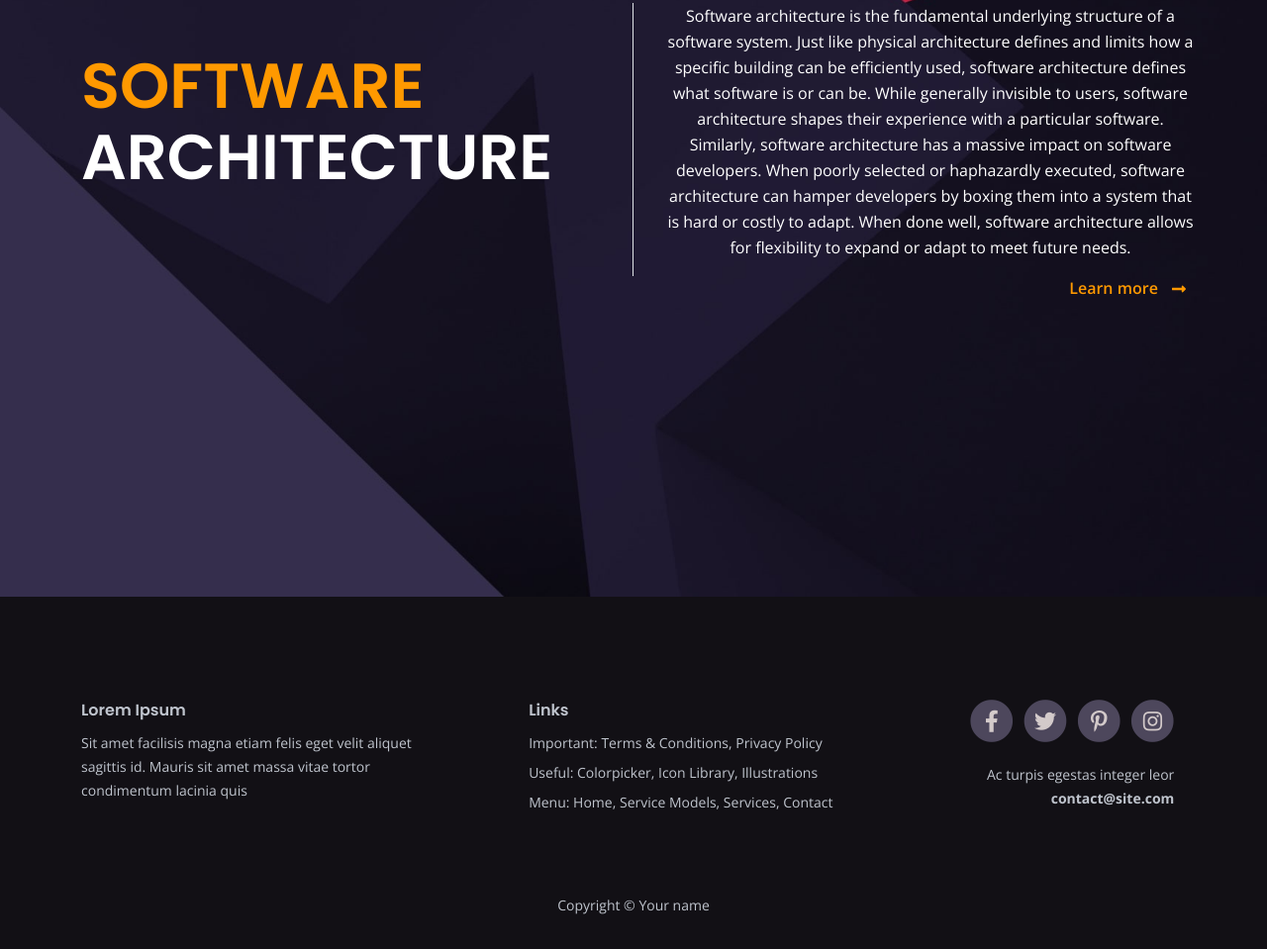
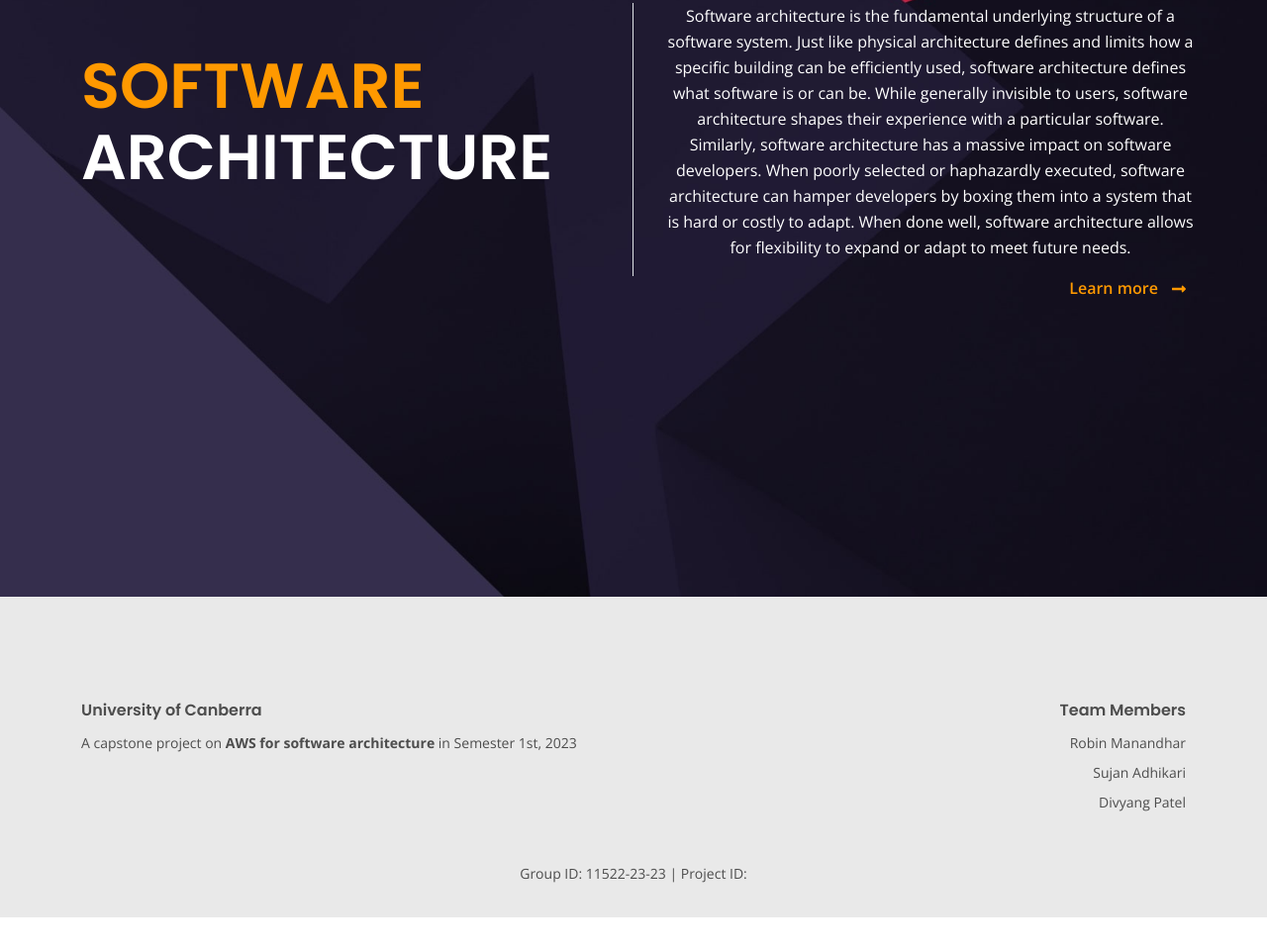
Before and after one commit to rbynmndr/capstoneproject, a plain HTML site: page index.html in a window 1280 px wide. Shown: the part 197-1156 px from the top of the page at 99% size. After the commit the page ends 1124 px from the top, so only its background shows below. Drawn offline with nearby package versions, Linux system fonts and the light colour scheme.

Commit message:
footer changes and remove unused code

```diff
--- a/css/styles.css
+++ b/css/styles.css
@@ -512,55 +512,26 @@ a:hover {
 .footer {
 	padding-top: 6.5rem;
 	padding-bottom: 2rem;
-	background-color: #121015;
+	background-color: #e9e9e9;
 }
 
 .footer a {
 	text-decoration: none;
 }
 
-.footer .footer-col {
-	margin-bottom: 3rem;
-}
-
 .footer h6 {
 	margin-bottom: 0.625rem;
-	color: #bfc4cd;
+	color: #4d4d4d;
 }
 
 .footer p,
 .footer a,
 .footer ul {
-	color: #bfc4cd;
+	color: #4d4d4d;
 }
 
 .footer .li-space-lg li {
 	margin-bottom: 0.375rem;
-}
-
-.footer .footer-col.third .fa-stack {
-	width: 2em;
-	margin-bottom: 1.25rem;
-	margin-right: 0.375rem;
-	font-size: 1.375rem;
-}
-
-.footer .footer-col.third .fa-stack .fa-stack-2x {
-	color: #4d475c;
-	transition: all 0.2s ease;
-}
-
-.footer .footer-col.third .fa-stack .fa-stack-1x {
-    color: #d3caca;
-	transition: all 0.2s ease;
-}
-
-.footer .footer-col.third .fa-stack:hover .fa-stack-2x {
-    color: #ff9900;
-}
-
-.footer .footer-col.third .fa-stack:hover .fa-stack-1x {
-	color: #ffffff;
 }
 
 
@@ -569,13 +540,13 @@ a:hover {
 /*********************/
 .copyright {
 	padding-bottom: 1rem;
-	background-color: #121015;
+	background-color: #e9e9e9;
 	text-align: center;
 }
 
 .copyright p,
 .copyright a {
-	color: #bfc4cd;
+	color: #4d4d4d;
 	text-decoration: none;
 }
 
@@ -811,32 +782,6 @@ a:hover {
 	.footer .footer-col {
 		margin-bottom: 2rem;
 	}
-
-	.footer .footer-col.first {
-		display: inline-block;
-		width: 320px;
-		margin-right: 1.75rem;
-		vertical-align: top;
-	}
-
-	.footer .footer-col.second {
-		display: inline-block;
-		width: 320px;
-		margin-right: 1.75rem;
-		vertical-align: top;
-	}
-
-	.footer .footer-col.third {
-		display: inline-block;
-		width: 224px;
-		text-align: right;
-		vertical-align: top;
-	}
-
-	.footer .footer-col.third .fa-stack {
-		margin-right: 0;
-		margin-left: 0.375rem;
-	}
 	/* end of footer */
 
 
@@ -903,21 +848,6 @@ a:hover {
 	}
 	/* end of header */
 
-	/* Footer */
-	.footer .footer-col.first {
-		width: 352px;
-		margin-right: 6rem;
-	}
-
-	.footer .footer-col.second {
-		margin-right: 6.5rem;
-	}
-
-	.footer .footer-col.third {
-		text-align: right;
-	}
-	/* end of footer */
-
 
 	/* Extra Pages */
 	.ex-cards-1 .card {
--- a/index.html
+++ b/index.html
@@ -47,7 +47,7 @@
                 <div class="navbar-collapse offcanvas-collapse" id="navbarsExampleDefault">
                     <ul class="navbar-nav mr-auto navbar-nav-scroll">
                         <li class="nav-item">
-                            <a class="nav-link" href="index.html">Home</a>
+                            <a class="nav-link" href="#header">Home</a>
                         </li>
                         <li class="nav-item">
                             <a class="nav-link" href="soft_arch_pattern.html">Software Architecture Pattern</a>
@@ -94,47 +94,20 @@
         <div class="footer">
             <div class="container">
                 <div class="row">
-                    <div class="col-lg-12">
-                        <div class="footer-col first">
-                            <h6>Lorem Ipsum</h6>
-                            <p class="p-small">Sit amet facilisis magna etiam felis eget velit aliquet sagittis id. Mauris sit amet massa vitae tortor condimentum lacinia quis</p>
-                        </div> <!-- end of footer-col -->
-                        <div class="footer-col second">
-                            <h6>Links</h6>
-                            <ul class="list-unstyled li-space-lg p-small">
-                                <li>Important: <a href="terms.html">Terms & Conditions</a>, <a href="privacy.html">Privacy Policy</a></li>
-                                <li>Useful: <a href="#">Colorpicker</a>, <a href="#">Icon Library</a>, <a href="#">Illustrations</a></li>
-                                <li>Menu: <a href="#header">Home</a>, <a href="#service_model">Service Models</a>, <a href="#services">Services</a>, <a href="#contact">Contact</a></li>
+                    <div class="col-lg-6">
+                        <h6>University of Canberra</h6>
+                        <p class="p-small">A capstone project on <strong>AWS for software architecture</strong> in Semester 1st, 2023</p>
+                    </div> <!-- end of col -->
+                    <div class="col-lg-6">
+                        <div class="float-end">
+                            <h6 class="text-end">Team Members</h6>
+                            <ul class="list-unstyled li-space-lg p-small text-end">
+                                <li>Robin Manandhar</li>
+                                <li>Sujan Adhikari</li>
+                                <li>Divyang Patel</li>
                             </ul>
-                        </div> <!-- end of footer-col -->
-                        <div class="footer-col third">
-                            <span class="fa-stack">
-                                <a href="#your-link">
-                                    <i class="fas fa-circle fa-stack-2x"></i>
-                                    <i class="fab fa-facebook-f fa-stack-1x"></i>
-                                </a>
-                            </span>
-                            <span class="fa-stack">
-                                <a href="#your-link">
-                                    <i class="fas fa-circle fa-stack-2x"></i>
-                                    <i class="fab fa-twitter fa-stack-1x"></i>
-                                </a>
-                            </span>
-                            <span class="fa-stack">
-                                <a href="#your-link">
-                                    <i class="fas fa-circle fa-stack-2x"></i>
-                                    <i class="fab fa-pinterest-p fa-stack-1x"></i>
-                                </a>
-                            </span>
-                            <span class="fa-stack">
-                                <a href="#your-link">
-                                    <i class="fas fa-circle fa-stack-2x"></i>
-                                    <i class="fab fa-instagram fa-stack-1x"></i>
-                                </a>
-                            </span>
-                            <p class="p-small">Ac turpis egestas integer leor <a href="mailto:contact@site.com"><strong>contact@site.com</strong></a></p>
-                        </div> <!-- end of footer-col -->
-                    </div> <!-- end of col -->
+                        </div>
+                    </div><!-- end of col -->
                 </div> <!-- end of row -->
             </div> <!-- end of container -->
         </div> <!-- end of footer -->
@@ -146,7 +119,7 @@
             <div class="container">
                 <div class="row">
                     <div class="col-lg-12">
-                        <p class="p-small">Copyright © Your name</p>
+                        <p class="p-small">Group ID: 11522-23-23 | Project ID: </p>
                     </div> <!-- end of col -->
                 </div> <!-- enf of row -->
             </div> <!-- end of container -->
--- a/js/scripts.js
+++ b/js/scripts.js
@@ -71,20 +71,6 @@ if (dropdownCheck !== null) {
 }
 
 
-/* Card Slider - Swiper */
-var cardSlider = new Swiper('.card-slider', {
-	autoplay: {
-		delay: 4000,
-		disableOnInteraction: false
-	},
-	loop: true,
-	navigation: {
-		nextEl: '.swiper-button-next',
-		prevEl: '.swiper-button-prev'
-	}
-});
-
-
 /* Back To Top Button */
 // Get the button
 myButton = document.getElementById("myBtn");
```
